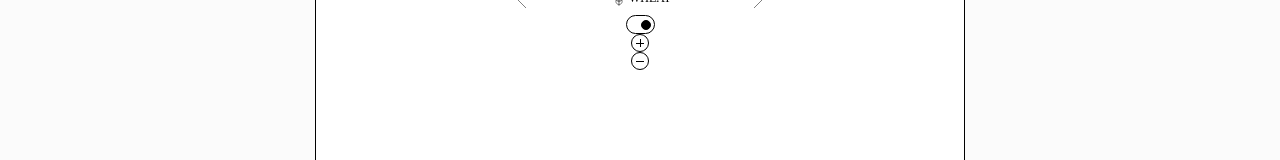
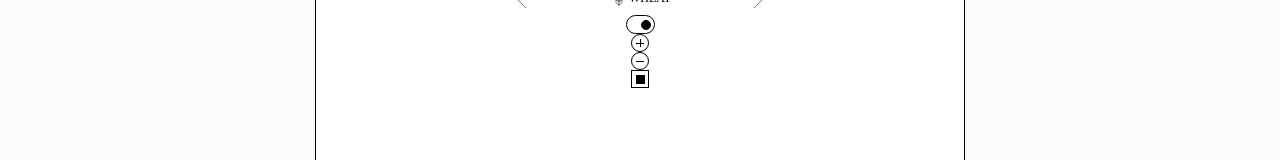
Before and after one commit to filwas/panini-creator, a React (Vite) app: page /form in a window 1280 px wide. Shown: the part 321-481 px from the top of the page. Built offline with nearby package versions, Linux system fonts and the light colour scheme; a web font is replaced by a local one.

Commit message:
checkbox added

```diff
--- a/src/components/modularForm/FormModule.tsx
+++ b/src/components/modularForm/FormModule.tsx
@@ -6,23 +6,22 @@ import Dropdown from "../selectorComponents/Dropdown";
 import Carousel from "../selectorComponents/Carousel";
 import Toggle from "../selectorComponents/Toggle";
 import Adder from "../selectorComponents/Adder";
+import Checkbox from "../selectorComponents/Checkbox";
 
-import  {cheeseVariants}  from "../../data/cheese.js";
-import  {breadVariants}  from "../../data/bread.js";
+import { cheeseVariants } from "../../data/cheese.js";
+import { breadVariants } from "../../data/bread.js";
 
 interface FormModuleProps {
   name: string;
 }
 
 function FormModule(props: FormModuleProps) {
-
-  function toggleStater(currentState: boolean){
+  function toggleStater(currentState: boolean) {
     console.log(currentState);
   }
 
-  function clickHandler(){
-    console.log('i was clicked');
-
+  function clickHandler() {
+    console.log("i was clicked");
   }
 
   return (
@@ -32,8 +31,9 @@ function FormModule(props: FormModuleProps) {
       <Dropdown dropdownOptions={cheeseVariants}></Dropdown>
       <Carousel carouselOptions={breadVariants}></Carousel>
       <Toggle onStateChange={toggleStater} />
-        <Adder direction="add" onClick={clickHandler}/>
-        <Adder direction="subtract" onClick={clickHandler}/>
+      <Adder direction="add" onClick={clickHandler} />
+      <Adder direction="subtract" onClick={clickHandler} />
+      <Checkbox onStateChange={toggleStater}/>
     </div>
   );
 }
--- a/src/components/selectorComponents/Adder.module.css
+++ b/src/components/selectorComponents/Adder.module.css
@@ -6,6 +6,7 @@
     border-radius: 100%;
     position: relative;
     transition: background-color 300ms;
+    cursor: pointer;
 }
 
 .horizontalBar{
--- /dev/null
+++ b/src/components/selectorComponents/Checkbox.module.css
@@ -0,0 +1,17 @@
+.checkboxWrapper{
+    width: 16px;
+    height: 16px;
+    border: 0.5px solid black;
+    background-color: white;
+    position: relative;
+    cursor: pointer;
+}
+
+.innerSquare{
+    width: 9px;
+    height: 9px;
+    background-color: black;
+    position: absolute;
+    top: 3.5px;
+    left: 3.5px;
+}
--- /dev/null
+++ b/src/components/selectorComponents/Checkbox.tsx
@@ -0,0 +1,27 @@
+import React, { useState } from 'react';
+import styles from './Checkbox.module.css'
+
+interface CheckboxProps {
+    initialState?: boolean;
+    onStateChange?: (newState: boolean) => void;
+}
+
+const Checkbox: React.FC<CheckboxProps> = (props) => {
+    const [state, setState] = useState(true);
+
+    const clickHandler = () => {
+      const newState = !state;
+      setState(newState);
+
+      if (props.onStateChange) {
+        props.onStateChange(newState);
+      }
+    };
+    return (
+        <div className={styles.checkboxWrapper} onClick={clickHandler}>
+            {state && <div className={styles.innerSquare} />}
+        </div>
+    );
+};
+
+export default Checkbox;
```
